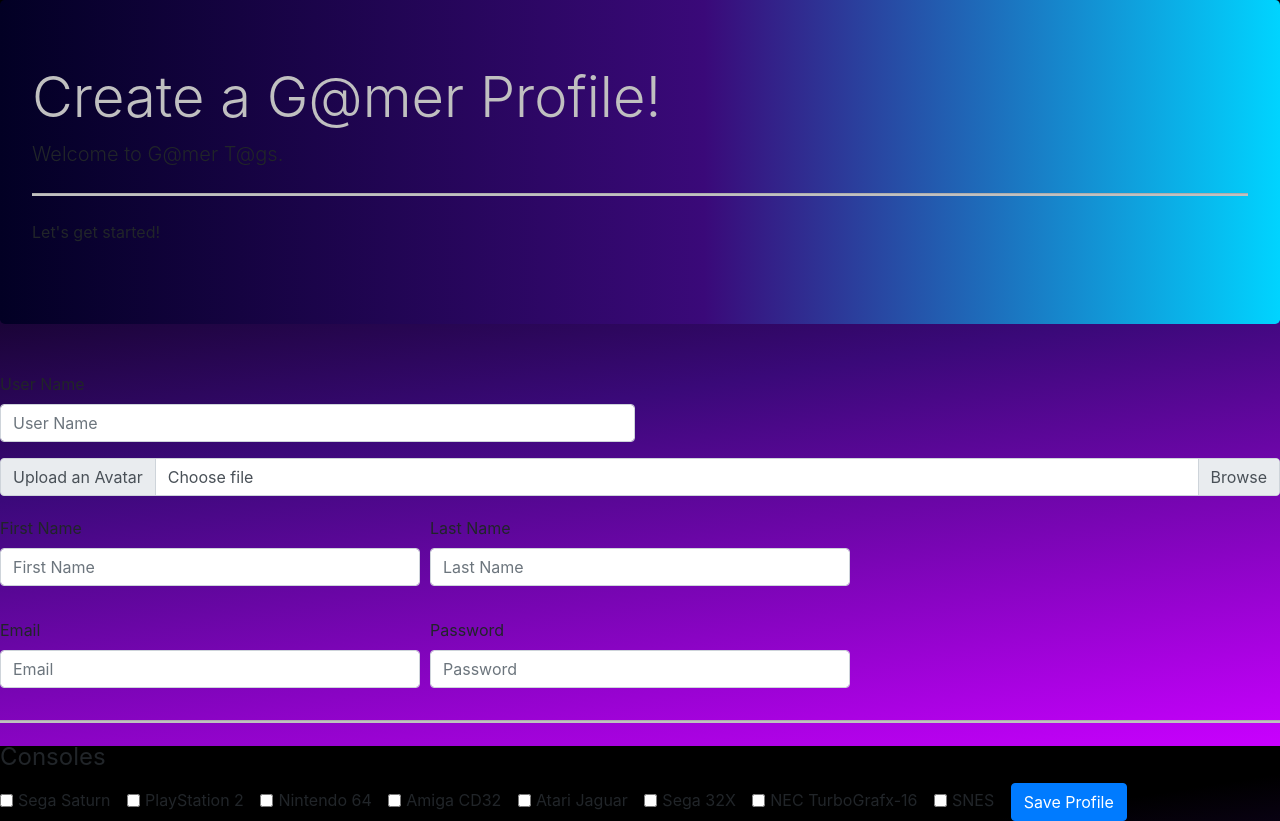
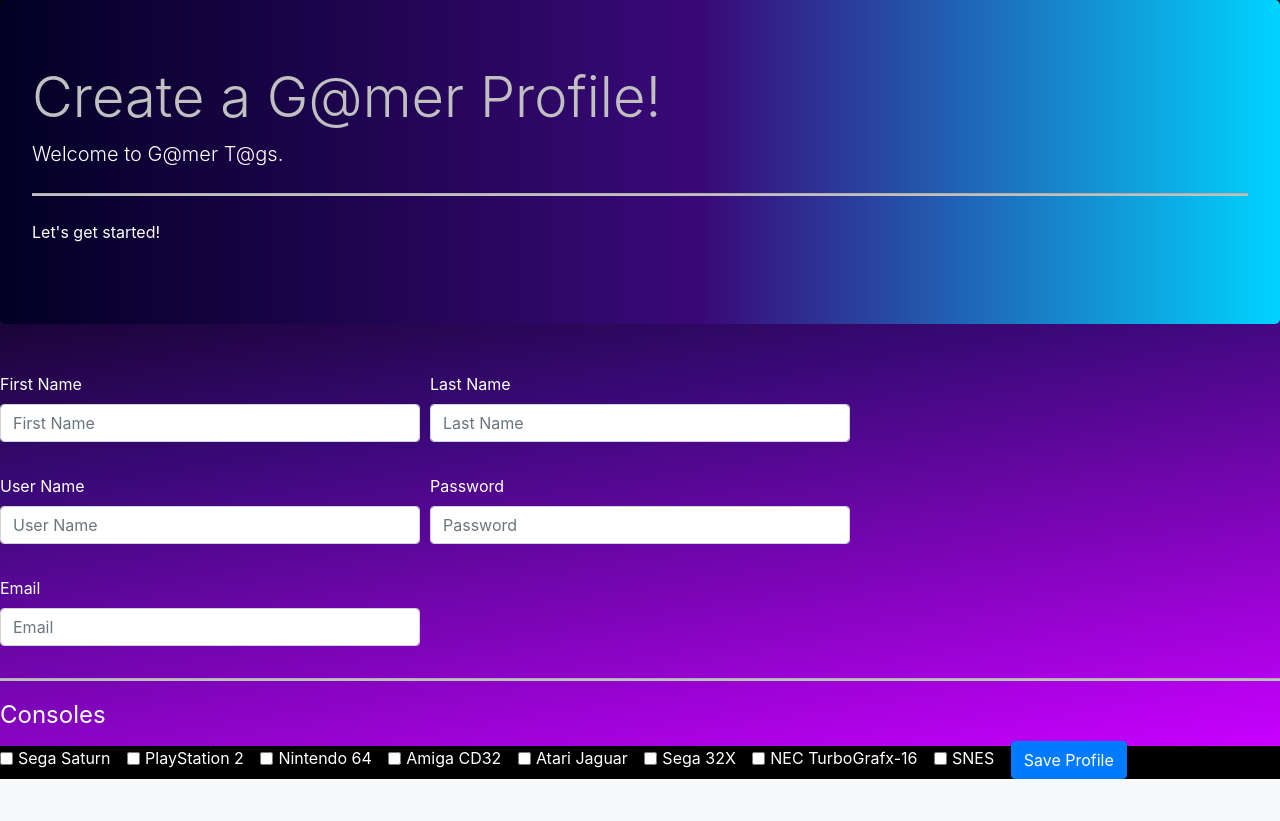
Before and after one commit to RHolter/gamertags, a PHP site: page /views/profile.html in a window 1280 px wide. Shown: the part 54-875 px from the top of the page. After the commit the page ends 833 px from the top, so only its background shows below. Run offline with PHP 8.4, Linux system fonts and the light colour scheme; some libraries are stand-ins or nearby versions.

Commit message:
made changes to profile

```diff
--- a/views/profile.html
+++ b/views/profile.html
@@ -23,90 +23,98 @@
 <!--Body-->
 <div class="jumbotron">
     <h1 class="display-4">Create a G@mer Profile!</h1>
-    <p class="lead">Welcome to G@mer T@gs. </p>
+    <p class="lead text-white">Welcome to G@mer T@gs. </p>
     <hr class="my-4">
-    <p>Let's get started! </p>
+    <p class="text-white">Let's get started! </p>
     <p class="lead"></p>
 </div>
 <!--Add in the User info -->
+<!--redefine the form action and such for validation -->
 <form>
+
+    <!--First name-->
+    <div class="form-row text">
+        <div class="col-md-4 mt-3 mb-3">
+            <label for="fName" class="text-white">First Name</label>
+            <input type="text" class="form-control" id="fname" placeholder="First Name">
+
+        </div>
+        <!--Last name-->
+        <div class="col-md-4 mt-3 mb-3">
+            <label for="lname" class="text-white">Last Name</label>
+            <input type="text" class="form-control" id="lname" placeholder="Last Name">
+
+        </div>
+    </div>
 <!--User name-->
     <div class="form-row">
-        <div class="form-group col-md-6 mt-3 mb-3">
-            <label for="userName">User Name</label>
-            <input type="text" class="form-control" id="userName" placeholder="User Name">
-        </div>
-    </div>
-<!--Avatar image-->
-    <div class="input-group mb-1">
-        <div class="input-group-prepend">
-            <span class="input-group-text">Upload an Avatar</span>
-        </div>
-<!--image upload-->
-        <div class="custom-file">
-            <input type="file" class="custom-file-input" id="inputGroupFile01">
-            <label class="custom-file-label" for="inputGroupFile01">Choose file</label>
-        </div>
-    </div>
-<!--First name-->
-    <div class="form-row">
-        <div class="form-group col-md-4 mt-3 mb-3">
-            <label for="fName">First Name</label>
-            <input type="text" class="form-control" id="fName" placeholder="First Name">
-        </div>
-<!--Last name-->
-        <div class="form-group col-md-4 mt-3 mb-3">
-            <label for="lName">Last Name</label>
-            <input type="text" class="form-control" id="lName" placeholder="Last Name">
-        </div>
-    </div>
-    <!--Email-->
-    <div class="form-row">
-        <div class="form-group col-md-4 mt-3 mb-3">
-            <label for="eMail">Email</label>
-            <input type="eMail" class="form-control" id="eMail" placeholder="Email">
+        <div class="col-md-4 mt-3 mb-3">
+            <label for="uname" class="text-white">User Name</label>
+            <input type="text" class="form-control" id="uname" placeholder="User Name">
 
         </div>
         <!--Password-->
-        <div class="form-group col-md-4 mt-3 mb-3">
-            <label for="passWord">Password</label>
-            <input type="passWord" class="form-control" id="passWord" placeholder="Password">
+        <div class="col-md-4 mt-3 mb-3">
+            <label for="password" class="text-white">Password</label>
+            <input type="text" class="form-control" id="password" placeholder="Password">
+
+        </div>
+    </div>
+
+<!--Avatar image-->
+<!--    <div class="input-group mb-1">-->
+<!--        <div class="input-group-prepend">-->
+<!--            <span class="input-group-text">Upload an Avatar</span>-->
+<!--        </div>-->
+<!--&lt;!&ndash;image upload&ndash;&gt;-->
+<!--        <div class="custom-file">-->
+<!--            <input type="file" class="custom-file-input" id="inputGroupFile01">-->
+<!--            <label class="custom-file-label" for="inputGroupFile01">Choose file</label>-->
+<!--        </div>-->
+<!--    </div>-->
+
+   <!--Email-->
+    <div class="form-row">
+        <div class="col-md-4 mt-3 mb-3">
+            <label for="email" class="text-white">Email</label>
+            <input type="email" class="form-control" id="email" placeholder="Email">
+
         </div>
     </div>
     <hr>
     <!--Consoles-->
-    <legend>Consoles</legend>
+    <legend class="text-white">Consoles</legend>
     <div class="form-check form-check-inline">
         <input class="form-check-input" type="checkbox" value="" id="segaSaturn">
-        <label class="form-check-label" for="segaSaturn">Sega Saturn</label>
+        <label class="form-check-label text-white" for="segaSaturn" >Sega Saturn</label>
     </div>
     <div class="form-check form-check-inline">
         <input class="form-check-input" type="checkbox" value="" id="playStation2">
-        <label class="form-check-label" for="playStation2">PlayStation 2 </label>
+        <label class="form-check-label text-white" for="playStation2">PlayStation 2 </label>
     </div>
     <div class="form-check form-check-inline">
         <input class="form-check-input" type="checkbox" value="" id="nintendo64">
-        <label class="form-check-label" for="nintendo64">Nintendo 64 </label>
+        <label class="form-check-label text-white" for="nintendo64">Nintendo 64 </label>
     </div>
     <div class="form-check form-check-inline">
         <input class="form-check-input" type="checkbox" value="" id="amigaCD32">
-        <label class="form-check-label" for="amigaCD32">Amiga CD32 </label>
+        <label class="form-check-label text-white" for="amigaCD32">Amiga CD32 </label>
     </div>
     <div class="form-check form-check-inline">
         <input class="form-check-input" type="checkbox" value="" id="atariJag">
-        <label class="form-check-label" for="atariJag">Atari Jaguar </label>
+        <label class="form-check-label text-white" for="atariJag">Atari Jaguar </label>
     </div>
     <div class="form-check form-check-inline">
         <input class="form-check-input" type="checkbox" value="" id="sega32x">
-        <label class="form-check-label" for="sega32x">Sega 32X </label>
+        <label class="form-check-label text-white" for="sega32x">Sega 32X </label>
     </div>
     <div class="form-check form-check-inline">
         <input class="form-check-input" type="checkbox" value="" id="nec">
-        <label class="form-check-label" for="nec">NEC TurboGrafx-16 </label>
+        <label class="form-check-label text-white" for="nec">NEC TurboGrafx-16 </label>
     </div>
     <div class="form-check form-check-inline">
         <input class="form-check-input" type="checkbox" value="" id="snes">
-        <label class="form-check-label" for="snes">SNES</label>
+        <label class="form-check-label text-white" for="snes">SNES</label>
     </div>
 
     <!--Button-->
```
Also changed, not shown: styles/home.css (line endings or trailing spaces).
